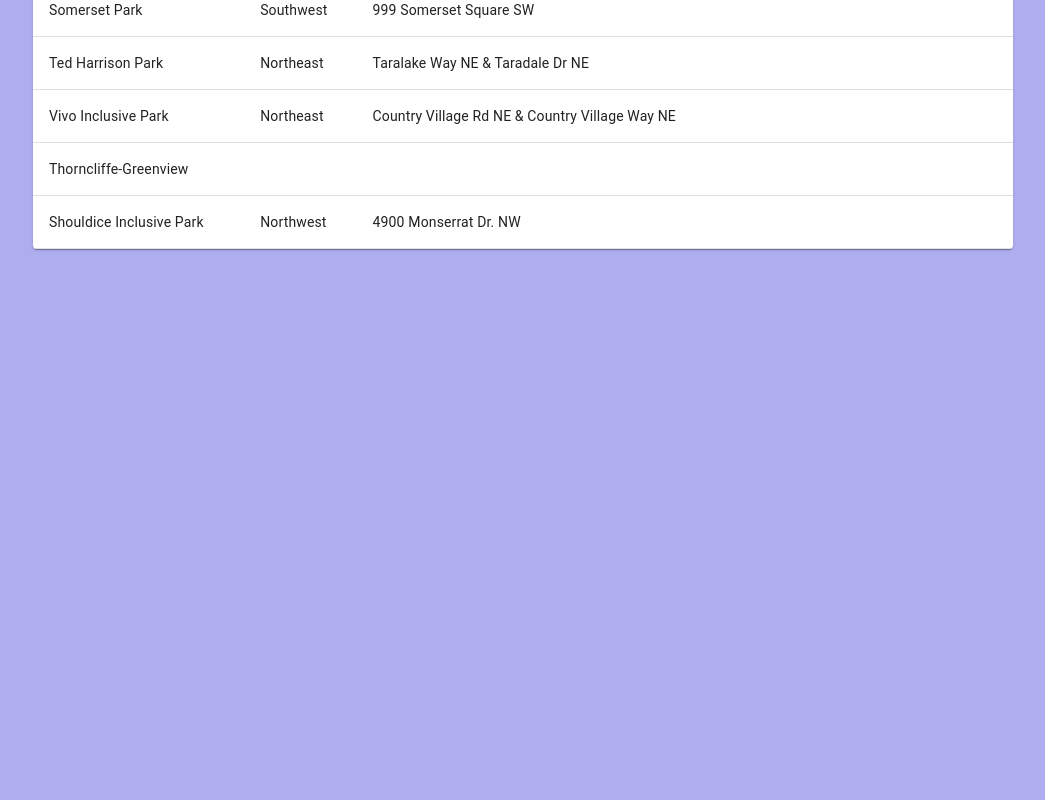
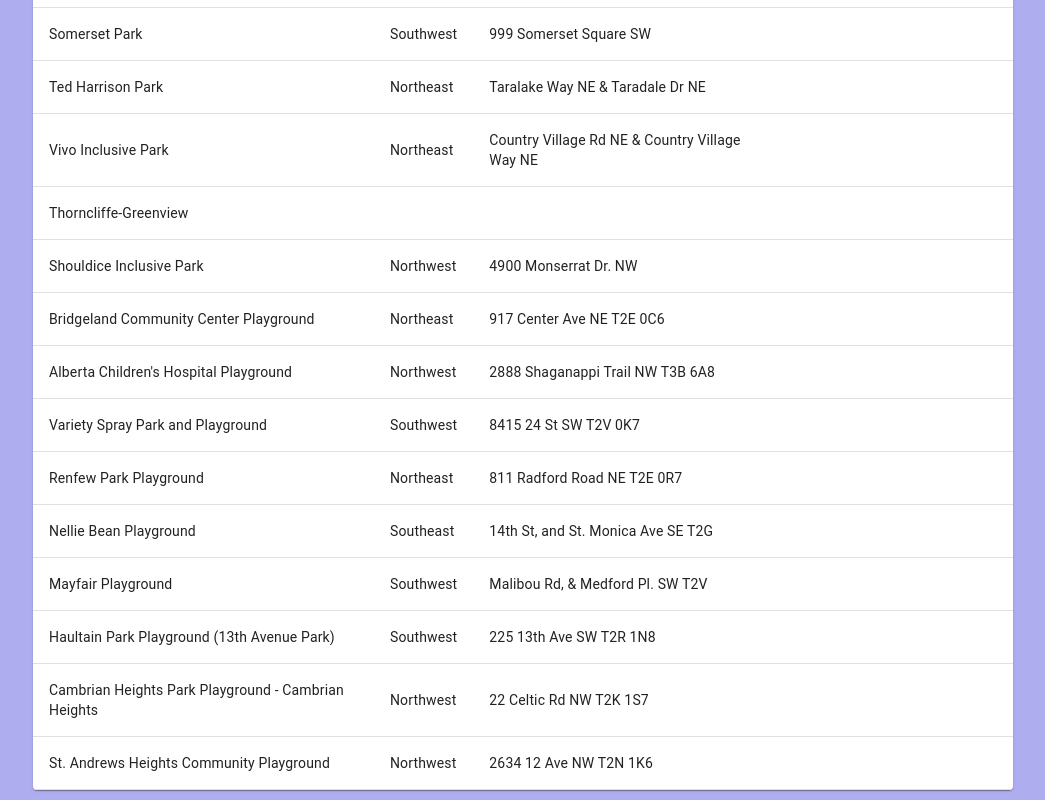
Before and after one commit to htntang/everychildplays, a React (Create React App) app in the folder client/: page /search in a window 1280 px wide. Shown: the part 742-1542 px from the top of the page, without its empty margins (117-1162 px from the left). Before the commit the page ends 1001 px from the top, so only its background shows below. Built offline with nearby package versions, Linux system fonts and the light colour scheme.

Commit message:
added more playgrounds

```diff
--- a/client/src/Components/MuiTable.tsx
+++ b/client/src/Components/MuiTable.tsx
@@ -125,5 +125,68 @@ const tableData =
         "address":"4900 Monserrat Dr. NW",
         "features":"",
         "hours":""
-    }
+    },
+    {
+        "playground":"Bridgeland Community Center Playground",
+        "quadrant":"Northeast",
+        "address":"917 Center Ave NE T2E 0C6",
+        "features":"",
+        "hours":""
+    },
+    {
+        "playground":"Alberta Children's Hospital Playground",
+        "quadrant":"Northwest",
+        "address":"2888 Shaganappi Trail NW T3B 6A8",
+        "features":"",
+        "hours":""
+    },
+    {
+        "playground":"Variety Spray Park and Playground",
+        "quadrant":"Southwest",
+        "address":"8415 24 St SW T2V 0K7",
+        "features":"",
+        "hours":""
+    },
+    {
+        "playground":"Renfew Park Playground",
+        "quadrant":"Northeast",
+        "address":"811 Radford Road NE T2E 0R7",
+        "features":"",
+        "hours":""
+    },
+    {
+        "playground":"Nellie Bean Playground",
+        "quadrant":"Southeast",
+        "address":"14th St, and St. Monica Ave SE T2G",
+        "features":"",
+        "hours":""
+    },
+    {
+        "playground":"Mayfair Playground",
+        "quadrant":"Southwest",
+        "address":"Malibou Rd, & Medford Pl. SW T2V",
+        "features":"",
+        "hours":""
+    },
+    {
+        "playground":"Haultain Park Playground (13th Avenue Park)",
+        "quadrant":"Southwest",
+        "address":"225 13th Ave SW T2R 1N8",
+        "features":"",
+        "hours":""
+    },
+    {
+        "playground":"Cambrian Heights Park Playground - Cambrian Heights",
+        "quadrant":"Northwest",
+        "address":"22 Celtic Rd NW T2K 1S7",
+        "features":"",
+        "hours":""
+    },
+    {
+        "playground":"St. Andrews Heights Community Playground",
+        "quadrant":"Northwest",
+        "address":"2634 12 Ave NW T2N 1K6",
+        "features":"",
+        "hours":""
+    },
 ]
```
